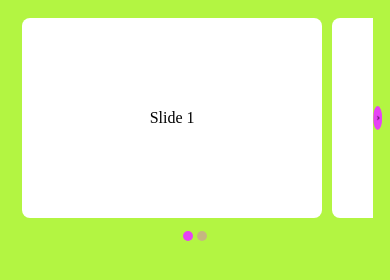
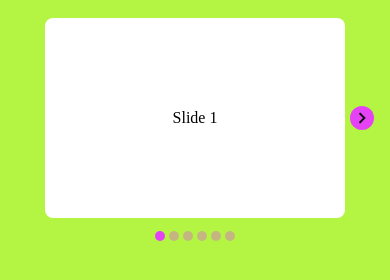
Before and after one commit to zombiePumpkin/SliderVanillaJS, a website: page src/index.html in a window 390 px wide. Drawn offline with Linux system fonts and the light colour scheme.

Commit message:
Add breakpoint configuration and script modifications

```diff
--- a/src/css/style.css
+++ b/src/css/style.css
@@ -21,6 +21,11 @@
   position: relative;
   height: auto;
   z-index: 2;
+  cursor: grab;
+}
+
+#view.grabbing {
+  cursor: grabbing;
 }
 
 #wrapper {
@@ -39,7 +44,6 @@
   position: relative;
   margin: 0 5px;
   border-radius: 8px;
-  cursor: pointer;
   transition: all 1s;
 }
 
--- a/src/js/class-script.js
+++ b/src/js/class-script.js
@@ -1,19 +1,40 @@
 // Main class
 class Slider {
-  constructor(options, sliderElements) {
+  constructor(options, sliderElements, slidesToLoad) {
+    if (!options || !sliderElements) return;
+
+    // Save all breakpoints
+    this.breakpoints = [ ...options ];
+
+    const {
+      slidesToShow,
+      slidesToShift,
+      showButtons,
+      showPaging,
+      infinite,
+      breakpoint
+    } = options[0];
+
+    const {
+      container,
+      view,
+      wrapper,
+      slides
+    } = sliderElements;
+
     // Slider config options
-    this.slidesToShow = options.slidesToShow;
-    this.slidesToShift = options.slidesToShift || 1;
-    this.slidesToLoad = options.slidesToLoad;
-    this.showButtons = options.showButtons;
-    this.showPaging = options.showPaging;
-    this.infinite = options.infinite;
+    this.slidesToShow = slidesToShow;
+    this.slidesToShift = slidesToShift || 1;
+    this.showButtons = showButtons;
+    this.showPaging = showPaging;
+    this.infinite = infinite;
+    this.breakpoint = breakpoint;
 
     // Main slider elements
-    this.container = document.querySelector(sliderElements.container);
-    this.view = document.querySelector(sliderElements.view);
-    this.wrapper = document.querySelector(sliderElements.wrapper);
-    this.slides = this.wrapper.querySelectorAll(sliderElements.slides);
+    this.container = document.querySelector(container);
+    this.view = document.querySelector(view);
+    this.wrapper = document.querySelector(wrapper);
+    this.slides = this.wrapper.querySelectorAll(slides);
 
     // Initial slider position values
     this.index = 0;
@@ -27,6 +48,7 @@ class Slider {
     // Initial slider element properties
     this.slideSize = 0;
     this.slidesLength = 0;
+    this.slidesToLoad = slidesToLoad || this.slidesLength;
 
     // Set the slider size
     this.slideSize = (
@@ -43,7 +65,7 @@ class Slider {
 
     // Set the max number of slides to load
     if (!isNaN(this.slidesToLoad) && this.slidesToLoad !== null) {
-      if (this.slidesToLoad <= this.slidesLength) {
+      if (this.slidesToLoad < this.slidesLength) {
         for (let i = 0; i < this.slidesLength; i++) {
           if (i >= this.slidesToLoad) this.slides[i].remove();
         }
@@ -73,21 +95,59 @@ class Slider {
     // Automaticaly initialize the slider events
     this.initDragEvents();
 
+    // Adjust the slider view
+    this.handleBreakpoints();
+
     // Slider is loaded
     this.container.classList.add('loaded');
   }
 
+  handleBreakpoints() {
+    if (this.breakpoints.length > 1) {
+      for (let i = 0; i < this.breakpoints.length; i++) {
+        if (this.breakpoints[i + 1] !== undefined) {
+          if (
+            window.innerWidth <= this.breakpoints[i].breakpoint &&
+            window.innerWidth > this.breakpoints[i + 1].breakpoint
+          ) {
+            const breakpoint = { ...this.breakpoints[i] }
+            this.resizeSlider(breakpoint);
+          }
+        } else {
+          if (
+            window.innerWidth <= this.breakpoints[i].breakpoint &&
+            window.innerWidth > 0
+          ) {
+            const breakpoint = { ...this.breakpoints[i] }
+            this.resizeSlider(breakpoint);
+          }
+        }
+      }
+    } else {
+      this.breakpoints.push({
+        slidesToShow: 1,
+        slidesToShift: 1,
+        showButtons: this.showButtons,
+        showPaging: this.showPaging,
+        infinite: this.infinite,
+        breakpoint: 500
+      });
+
+      this.handleBreakpoints();
+    }
+  }
+
   // Update slider configurations and properties
-  resetSlider(options) {
+  resizeSlider(options) {
     this.container.classList.remove('loaded');
 
     // Slider config options
     this.slidesToShow = options.slidesToShow;
     this.slidesToShift = options.slidesToShift || 1;
-    this.slidesToLoad = options.slidesToLoad;
     this.showButtons = options.showButtons;
     this.showPaging = options.showPaging;
     this.infinite = options.infinite;
+    this.breakpoint = options.breakpoint;
 
     // Initial slider position values
     this.index = 0;
@@ -100,7 +160,6 @@ class Slider {
 
     // Initial slider element properties
     this.slideSize = 0;
-    this.slidesLength = 0;
 
     // Set the slider size
     this.slideSize = (
@@ -109,21 +168,8 @@ class Slider {
       Number(getComputedStyle(this.slides[0]).width.replace('px', ''))
     );
 
-    // Set the total amount of slides
-    this.slidesLength = this.slides.length;
-
     // Set the total size of the wrapper
     this.wrapper.style.width = String(this.slideSize * this.slidesToLoad) + 'px';
-
-    // Set the max number of slides to load
-    if (!isNaN(this.slidesToLoad) && this.slidesToLoad !== null) {
-      if (this.slidesToLoad <= this.slidesLength) {
-        for (let i = 0; i < this.slidesLength; i++) {
-          if (i >= this.slidesToLoad) this.slides[i].remove();
-        }
-        this.slidesLength = this.slidesToLoad;
-      }
-    }
 
     // Set initial position of the slider
     this.wrapper.style.left = '0px';
@@ -169,6 +215,8 @@ class Slider {
   initDragEvents() {
     // Event triggered on press the left mouse button/touch the screen
     let dragStart = (event) => {
+      this.view.classList.add('grabbing');
+
       this.startPos = this.wrapper.offsetLeft;
 
       if (event.type === 'touchstart') {
@@ -203,6 +251,8 @@ class Slider {
 
     // Event triggered when user release the mouse button/finger from the screen
     let dragEnd = ()  => {
+      this.view.classList.remove('grabbing');
+
       this.endPos = this.wrapper.offsetLeft;
 
       if (this.endPos - this.startPos < -this.limit) {
@@ -223,15 +273,18 @@ class Slider {
     dragEnd = dragEnd.bind(this);
 
     // Mouse events
-    this.container.addEventListener('mousedown', dragStart);
+    this.view.addEventListener('mousedown', dragStart);
 
     // Touch events
-    this.container.addEventListener('touchstart', dragStart);
+    this.view.addEventListener('touchstart', dragStart);
     document.addEventListener('touchmove', dragOut);
     document.addEventListener('touchend', dragEnd);
 
     // Transition events
-    this.container.addEventListener('transitionend', () => this.checkIndex());
+    this.view.addEventListener('transitionend', () => this.checkIndex());
+
+    // Resize events
+    window.addEventListener('resize', () => this.handleBreakpoints());
   }
 
   // Hide slider buttons on the screen depending on position
@@ -429,48 +482,37 @@ class Slider {
 }
 
 const slider = new Slider(
-  {
-    slidesToShow: 3,
-    slidesToShift: 3,
-    slidesToLoad: 6,
-    showButtons: true,
-    showPaging: true,
-    infinite: false
-  },
+  [
+    {
+      slidesToShow: 4,
+      slidesToShift: 4,
+      showButtons: true,
+      showPaging: true,
+      infinite: false,
+      breakpoint: 9999
+    },
+    {
+      slidesToShow: 2,
+      slidesToShift: 2,
+      showButtons: true,
+      showPaging: true,
+      infinite: false,
+      breakpoint: 990
+    },
+    {
+      slidesToShow: 1,
+      slidesToShift: 1,
+      showButtons: true,
+      showPaging: true,
+      infinite: false,
+      breakpoint: 690
+    }
+  ],
   {
     container: '#container',
     view: '#view',
     wrapper: '#wrapper',
     slides: '.slide',
-  }
+  },
+  6
 );
-
-let change = false;
-const timer = setInterval(() => {
-
-  const desktop = {
-    slidesToShow: 3,
-    slidesToShift: 3,
-    slidesToLoad: 6,
-    showButtons: true,
-    showPaging: true,
-    infinite: false
-  }
-
-  const mobile = {
-    slidesToShow: 1,
-    slidesToShift: 1,
-    slidesToLoad: 6,
-    showButtons: true,
-    showPaging: true,
-    infinite: false
-  }
-
-  if (window.outerWidth > 768 && change) {
-    slider.resetSlider(desktop);
-    change = false;
-  } else if (window.outerWidth < 768 && !change) {
-    slider.resetSlider(mobile);
-    change = true;
-  }
-}, 500);
```
